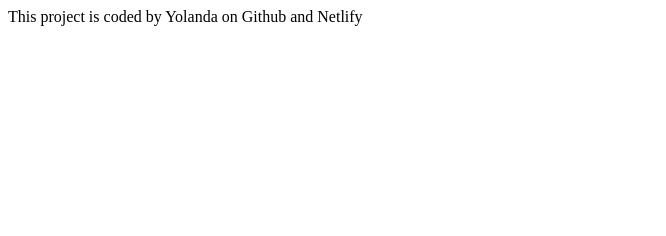
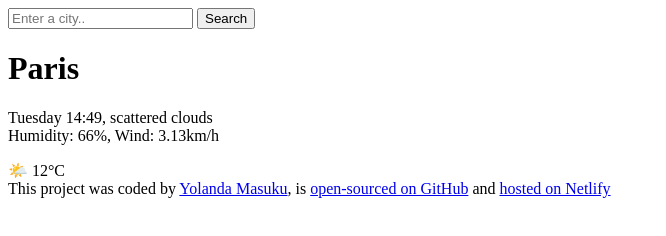
Before and after one commit to YolaMsk/New-Weather-App, a plain HTML site: page index.html in a window 1280 px wide. Shown: the whole page, without its empty margins (0-666 px from the left). Drawn offline with Linux system fonts and the light colour scheme.

Commit message:
Updated html

```diff
--- a/index.html
+++ b/index.html
@@ -2,11 +2,39 @@
 <html lang="en">
   <head>
     <meta charset="UTF-8" />
-    <meta http-equiv="X-UA-Compatible" content="IE=edge" />
     <meta name="viewport" content="width=device-width, initial-scale=1.0" />
-    <title>SheCodes</title>
+    <title>Meteo App</title>
   </head>
   <body>
-    <footer>This project is coded by Yolanda on Github and Netlify</footer>
+    <header>
+      <form>
+        <input type="search" placeholder="Enter a city.." required />
+        <input type="submit" value="Search" />
+      </form>
+    </header>
+    <main>
+      <div>
+        <h1>Paris</h1>
+        <p>
+          Tuesday 14:49, scattered clouds
+          <br />
+          Humidity: 66%, Wind: 3.13km/h
+        </p>
+      </div>
+      <div>🌤️ 12°C</div>
+    </main>
+
+    <footer>
+      This project was coded by
+      <a href="https://github.com/matthieua/" target="_blank"> Yolanda Masuku</a
+      >, is
+      <a href="https://github.com/matthieua/meteo" target="_blank"
+        >open-sourced on GitHub</a
+      >
+      and
+      <a href="https://meteo-shecodes-app.netlify.app/" target="_blank"
+        >hosted on Netlify</a
+      >
+    </footer>
   </body>
 </html>
```
